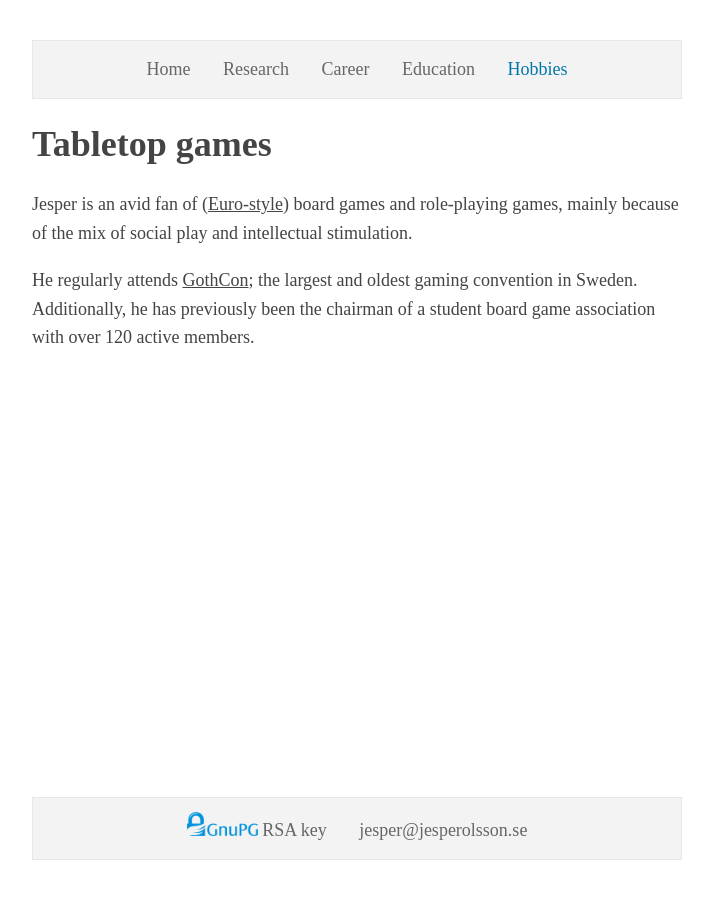
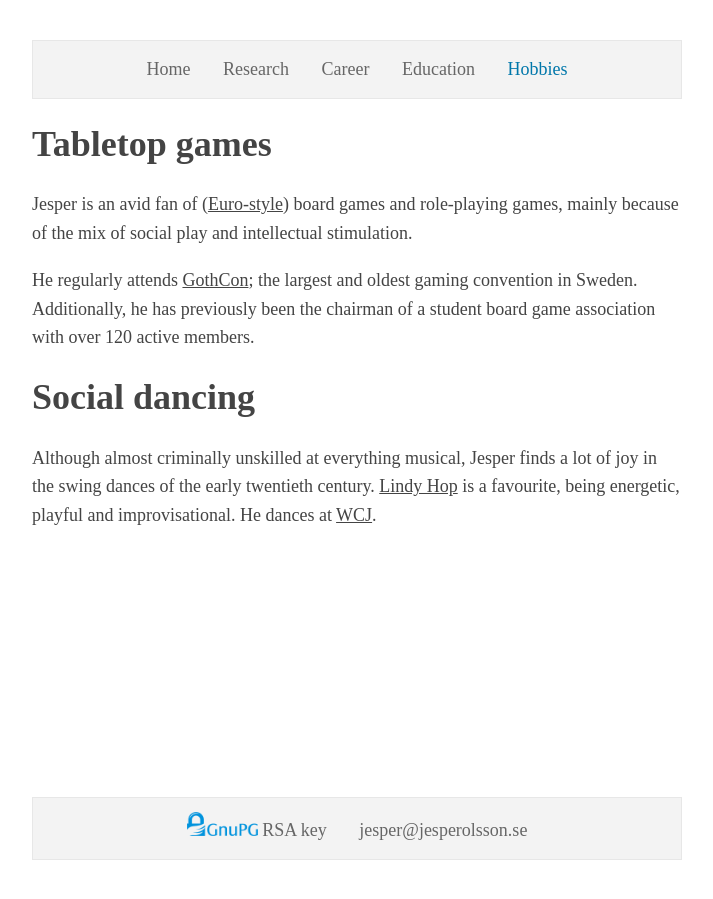
Before and after one commit to jesperolsson-se/Website, a Jekyll site: the page built from hobbies/index.md, in a window 1280 px wide. Shown: the whole page, without its empty margins (283-996 px from the left). Built offline with Jekyll 4.4.1, drawn with Linux system fonts in a browser that asks for light colours.

Commit message:
content(hobbies): Lindy hop

```diff
--- a/hobbies/index.md
+++ b/hobbies/index.md
@@ -13,3 +13,11 @@ He regularly attends
 largest and oldest gaming convention in Sweden. Additionally, he has previously
 been the chairman of a student board game association with over 120 active
 members.
+
+# Social dancing
+
+Although almost criminally unskilled at everything musical, Jesper finds a lot
+of joy in the swing dances of the early twentieth century.
+[Lindy Hop](https://en.wikipedia.org/wiki/Lindy_Hop){: class="ext-link"} is a
+favourite, being energetic, playful and improvisational. He dances at
+[WCJ](https://wcj.se){: class="ext-link"}.
```
